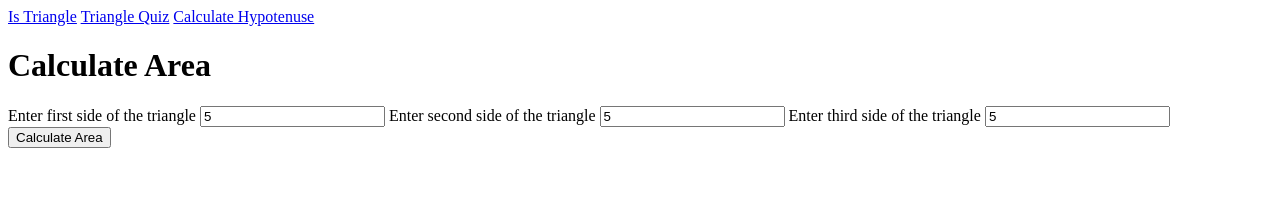
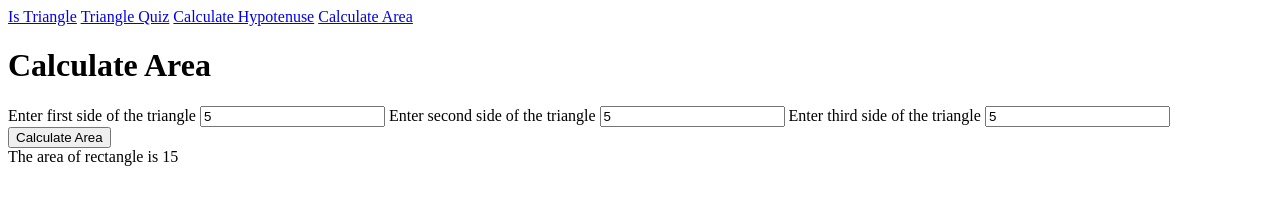
Before and after one commit to mehreenZahid/neogcamp-lesson-8, a plain HTML site: page area.html in a window 1280 px wide. Both pictures are taken after typing "5", "5", "5" into the empty fields and a click on the button "Calculate Area". Drawn offline with Linux system fonts and the light colour scheme.

Commit message:
added area page

```diff
--- a/area.html
+++ b/area.html
@@ -10,6 +10,7 @@
         <a href="index.html">Is Triangle</a>
         <a href="quiz.html">Triangle Quiz</a>
         <a href="hypotenuse.html">Calculate Hypotenuse</a>
+        <a href="area.html">Calculate Area</a>
     </nav>
     <h1>Calculate Area</h1>
     <label>Enter first side of the triangle</label>
--- a/area.js
+++ b/area.js
@@ -10,7 +10,7 @@ function calculateHalfOfBredthIntoHeight(a, b, c){
 
 function calculateArea(){
     const simplify = calculateHalfOfBredthIntoHeight(Number(input[0].value), Number(input[1].value), Number(input[2].value))
-    console.log(simplify)
+    outputElm.innerText = "The area of rectangle is "+ simplify
 }
 
 areaBtn.addEventListener("click", calculateArea)
```
Also changed, not shown: hypotenuse.html (+1 -0 lines), index.html (+1 -0 lines), quiz.html (+1 -0 lines).
